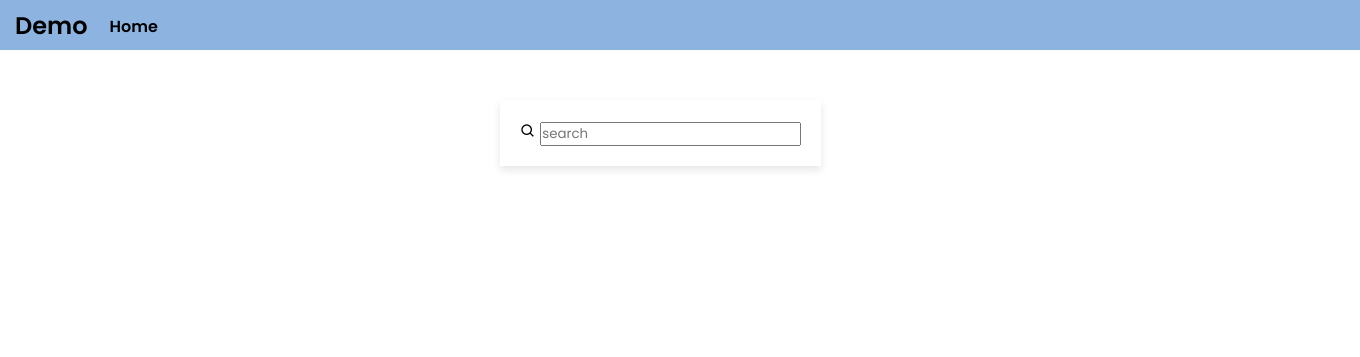
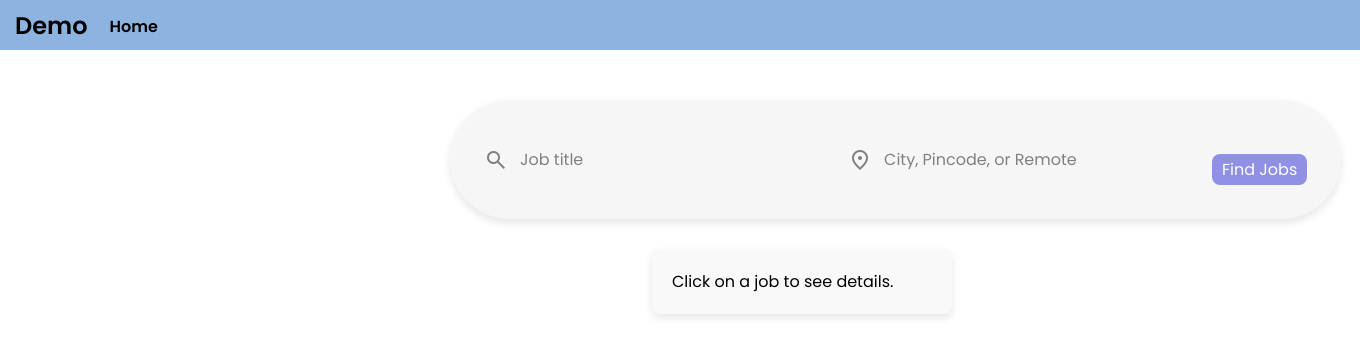
Before and after one commit to vamshisaideep9/Application-Tracking-System, a Django app: page / in a window 1360 px wide. Shown: the top 357 px of the page. Run offline with Django 5.2, Linux system fonts and the light colour scheme; data that the repository does not hold is empty.

Commit message:
second commit

```diff
--- a/ats/candidate_management/static/candidate_management/job_page_list.css
+++ b/ats/candidate_management/static/candidate_management/job_page_list.css
@@ -1,5 +1,4 @@
 @import url('https://fonts.googleapis.com/css2?family=Poppins:wght@100;300;400;500;600&display=swap');
-
 
 * {
     box-sizing: border-box;
@@ -14,10 +13,109 @@ body {
 }
 
 .container-3 {
-    background-color: #fff;
+    background-color: #f6f6f6;
     padding: 20px;
     box-shadow: 0 4px 8px rgba(0, 0, 0, 0.1);
     max-width: fit-content;
-    margin-left: 500px;
+    margin-left: 450px;
     margin-top: 100px;
+    border-radius: 84px;
 }
+
+.container-3 .search-bar {
+    width: max-content;
+    display: flex;
+    align-items: center;
+    padding: 14px;
+    border-radius: 28px;
+}
+
+.container-3 .search-bar .search-input,
+.container-3 .search-bar .search-location-input {
+    font-size: 16px;
+    color: black;
+    margin: 0 12px;
+    border: none;
+    background: transparent;
+}
+
+.container-3 .search-bar .search-input::placeholder,
+.search-icon,
+.container-3 .search-bar .search-location-input::placeholder,
+.location-icon {
+    color: rgba(0, 0, 0, 0.478);
+}
+
+.container-3 .search-bar .find-jobs {
+    margin-top: 20px;
+    background-color: #9090e4;
+    border: none;
+    color: white;
+    padding: 3px 10px; /* Added padding for a better button look */
+    border-radius: 8px;
+    font-size: 16px;
+    cursor: pointer;
+}
+
+.job-display-container {
+    display: flex;
+    justify-content: space-between;
+    gap: 20px;
+    margin: 30px auto;
+    width: 40%;
+}
+
+.job-list-box {
+    max-height: 400px;
+    flex: 1;
+    margin-right: 20px;
+    width: 400px; /* Specify units */
+}
+
+.job-details-box {
+    max-height: 400px;
+    flex: 0 0 300px; /* Fixed width for job details */
+    padding: 20px;
+    background-color: #f9f9f9;
+    box-shadow: 0 4px 8px rgba(0, 0, 0, 0.1);
+    border-radius: 8px;
+}
+
+.job-display-container .job-list-box .job-list .job-item {
+    background-color: #fff;
+    box-shadow: 0 4px 8px rgba(0, 0, 0, 0.1);
+    padding: 15px;
+    border-radius: 10px;
+    margin-bottom: 10px;
+    cursor: pointer;
+    transition: background-color 0.3s ease, transform 0.2s ease;
+    border: 1px solid #e0e0e0;
+}
+
+.job-display-container .job-list-box .job-list .job-item:hover {
+    background-color: #f9f9f9;
+    transform: translateY(-3px);
+}
+
+.job-display-container .job-list-box .job-list .job-item .job-title {
+    font-size: larger;
+    font-weight: 550;
+    text-decoration: underline;
+    display: flex;
+    justify-content: space-between;
+    align-items: center;
+}
+
+.small-item {
+    color: #666;
+    font-size: 14px;
+    margin-top: 5px;
+}
+
+.dots-vertical {
+    cursor: pointer;
+}
+
+.dots-vertical:hover {
+    background-color: lightblue;
+}
--- a/ats/candidate_management/templates/candidate_management/job_page_list.html
+++ b/ats/candidate_management/templates/candidate_management/job_page_list.html
@@ -1,14 +1,75 @@
-{% extends 'candidate_management/base2.html' %} {% load static %}
-{% block title %} Apply Job {% endblock %} {% block css_files %}
-<link
-  rel="stylesheet"
-  href="{% static 'candidate_management/job_page_list.css' %}"
-/>
-{% endblock %} {% block content %}
+{% extends 'candidate_management/base2.html' %}
+{% load static %}
+{% block title %} Apply Job {% endblock %}
+{% block css_files %}
+<link rel="stylesheet" href="{% static 'candidate_management/job_page_list.css' %}" />
+<link rel="stylesheet" href="https://fonts.googleapis.com/css2?family=Material+Symbols+Outlined:opsz,wght,FILL,GRAD@20..48,100..700,0..1,-50..200" />
+{% endblock %}
+{% block content %}
 <div class="container-3">
-  <div class="search-bar">
-    <i class="bx bx-search search-bar01"></i>
-    <input type="search" class="search-input" placeholder="search" />
-  </div>
+    <div class="search-bar">
+        <span class="search-icon material-symbols-outlined">search</span>
+        <input type="search" class="search-input" placeholder="Job title" />
+        <span class="location-icon material-symbols-outlined">location_on</span>
+        <input type="search" class="search-location-input" placeholder="City, Pincode, or Remote" />
+        <button class="find-jobs">Find Jobs</button>
+    </div>
+</div>
+
+<div class="job-display-container">
+    <div class="job-list-box">
+        <div class="job-list">
+            {% for job in jobs %}
+            <div class="job-item" onclick="location.href='?selected_job={{ job.pk }}';">
+                <div class="job-title">
+                    {{ job.title|title }}
+                    <div class="dots">
+                        <span class="dots-vertical material-symbols-outlined">more_vert</span>
+                    </div>
+                </div>
+                <small class="small-item">
+                    {% if job.is_remote %} Remote {% else %} {{ job.city }}, {{ job.area }} {% endif %}
+                    <br />
+                    posted: {{ job.posted_at }}
+                </small>
+            </div>
+            {% endfor %}
+        </div>
+    </div>
+
+    <div class="job-details-box">
+        <div id="job-details-content">
+            {% if selected_job %}
+                <strong>{{ selected_job.title|title }}</strong><br>
+                <small>
+                {% if selected_job.is_remote %} Remote {% else %} {{ selected_job.city }}, {{ selected_job.area }} {% endif %}
+                </small>
+                <br>
+                <small>{{ selected_job.description }}</small>
+                <br>
+                <button>Apply Now</button>
+                <hr>
+                <strong>Job Type</strong>
+                <small>
+                    {% for job_type in selected_job.job_type.all %}
+                    <ul>
+                        {{ job_type }}
+                    </ul>
+                    {% endfor %}
+                </small>
+                <hr>
+                <strong>Location</strong>
+                <br>
+                <small>{% if selected_job.is_remote %}
+                    Remote
+                    {% else %}
+                    {{ selected_job.area }},{{ selected_job.city }}
+                {% endif %}
+                </small>
+            {% else %}
+                <p>Click on a job to see details.</p>
+            {% endif %}
+        </div>
+    </div>
 </div>
 {% endblock %}
--- a/ats/candidate_management/views.py
+++ b/ats/candidate_management/views.py
@@ -1,6 +1,6 @@
 from typing import Any
 from django.db.models.query import QuerySet
-from django.shortcuts import render
+from django.shortcuts import render, get_object_or_404
 from django.http import HttpResponse
 from django.views.generic import ListView
 from job_management.models import Jobpost
@@ -15,3 +15,10 @@ class ListJobs(ListView):
 
     def get_queryset(self):
         return Jobpost.objects.filter(is_archived = False)
+
+    def get_context_data(self, **kwargs):
+        context = super().get_context_data(**kwargs)
+        selected_job_id = self.request.GET.get('selected_job')
+        if selected_job_id:
+            context['selected_job'] = Jobpost.objects.filter(pk=selected_job_id).first()
+        return context
```
